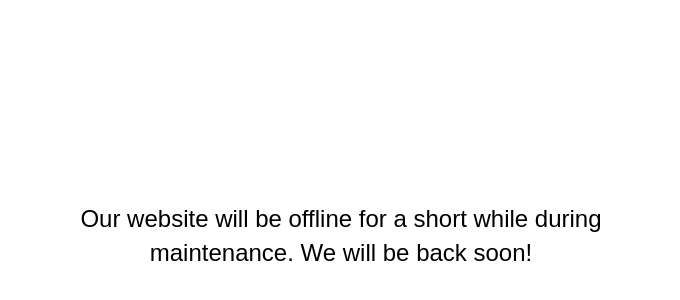
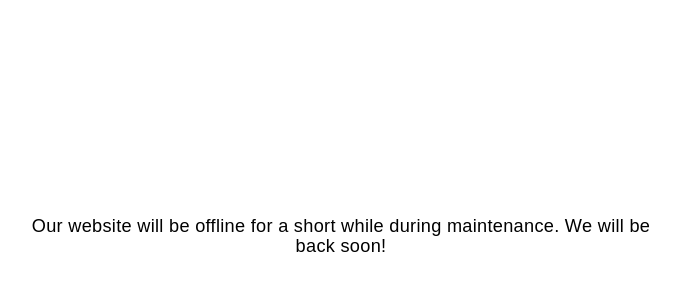
Before and after one commit to patrick-hutchinson/neverathome, a Next.js app in the folder app/: page / in a window 1280 px wide. Shown: the part 164-464 px from the top of the page, without its empty margins (299-979 px from the left). Built offline with nearby package versions, Linux system fonts and the light colour scheme; no server answers.

Commit message:
Style maintenance notice as a heading

```diff
--- a/app/src/components/Maintenance.js
+++ b/app/src/components/Maintenance.js
@@ -14,7 +14,7 @@ export default function Maintenance() {
         textAlign: "center",
       }}
     >
-      <p style={{ maxWidth: "640px", margin: 0 }}>
+      <p typo="h3" style={{ maxWidth: "640px", margin: 0 }}>
         Our website will be offline for a short while during maintenance. We will be back soon!
       </p>
     </main>
```
